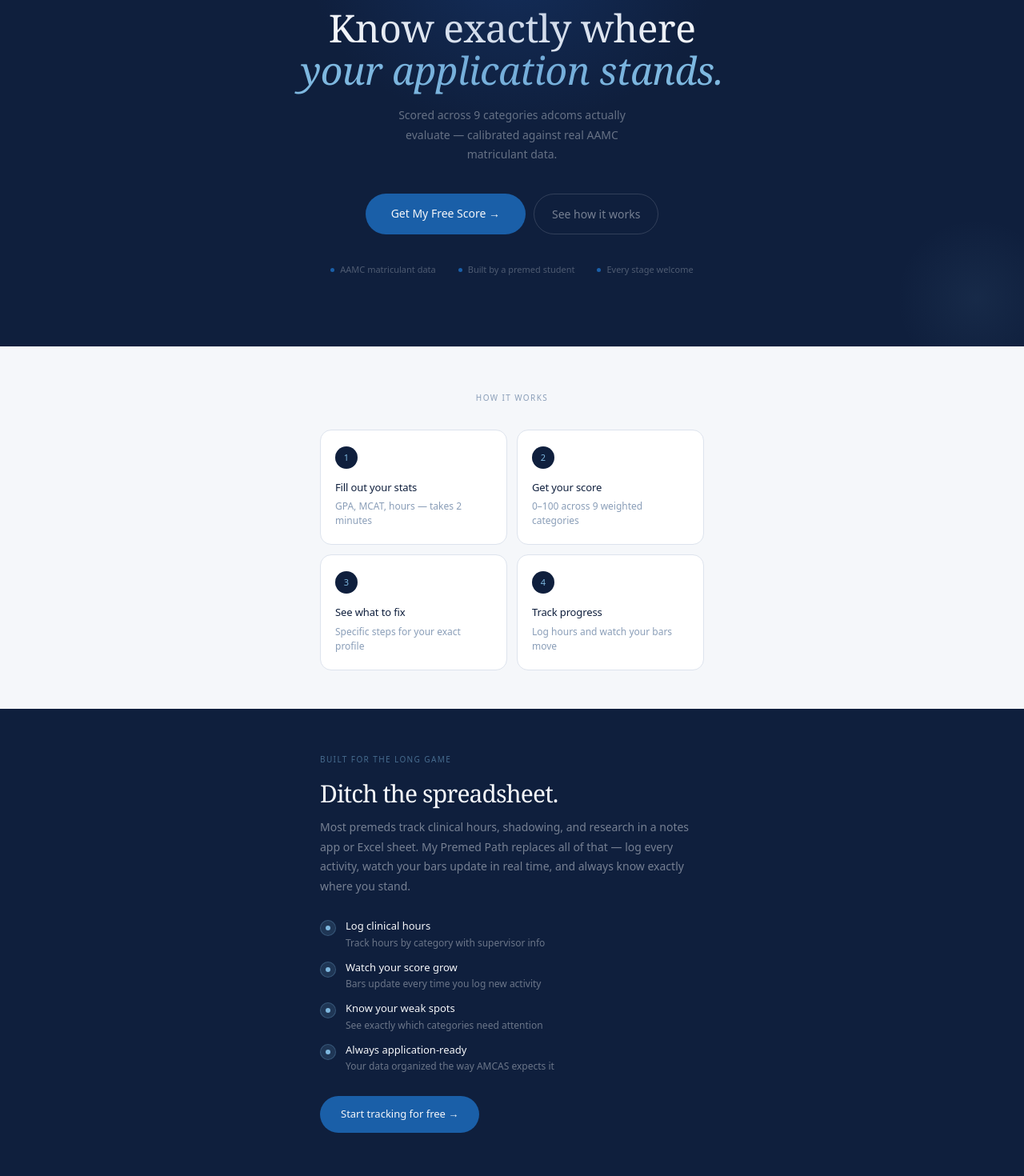
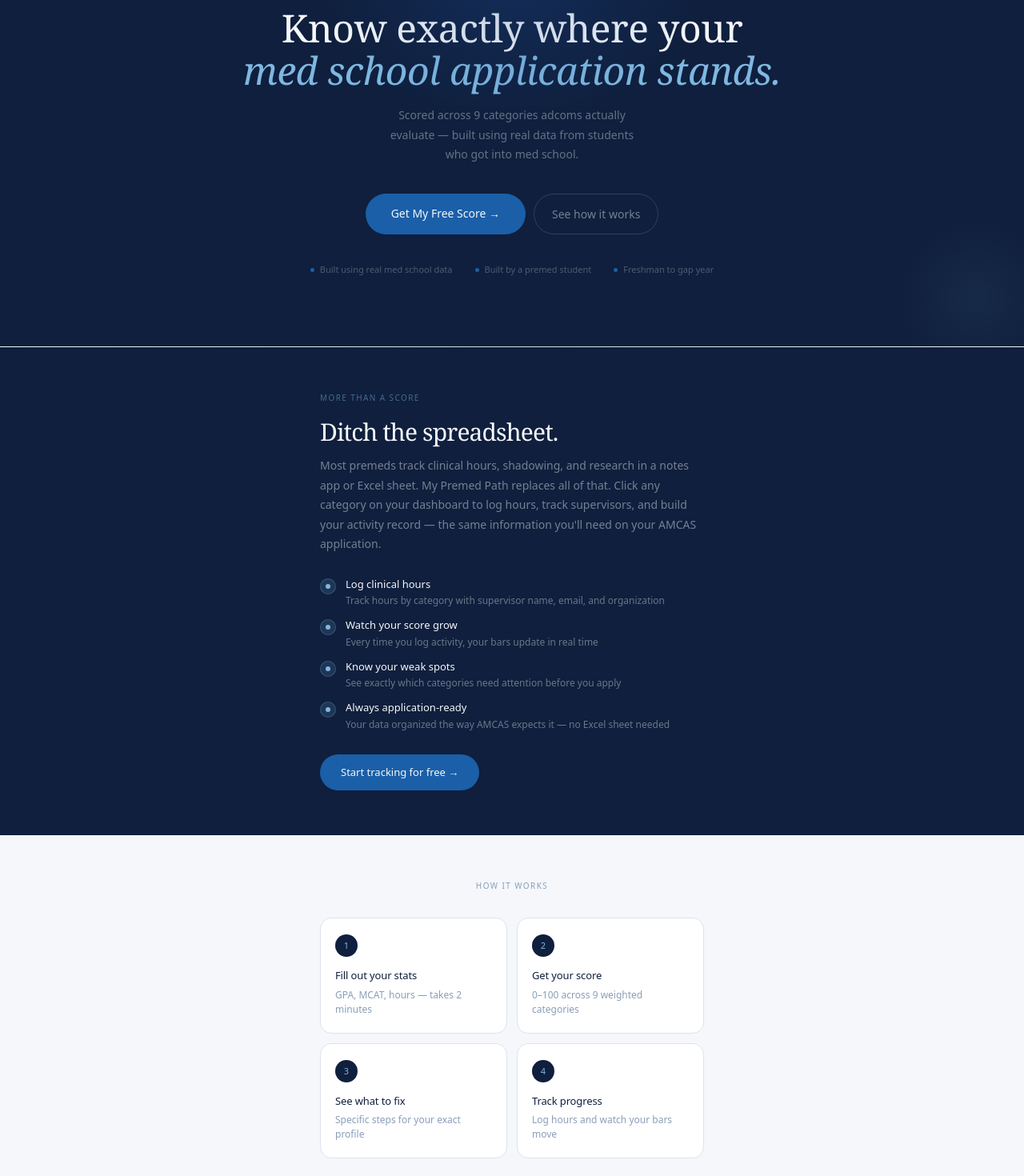
Before and after one commit to themix5651-hub/premed-project, a Next.js app: page / in a window 1280 px wide. Shown: the part 220-1690 px from the top of the page at 80% size. Built offline with nearby package versions, Linux system fonts and the light colour scheme; no server answers.

Commit message:
home page copy updates and tracking section reorder

```diff
--- a/app/page.tsx
+++ b/app/page.tsx
@@ -21,61 +21,30 @@
         background: '#0f1f3d', padding: '80px 40px 88px',
         textAlign: 'center', position: 'relative', overflow: 'hidden'
       }}>
-        <div style={{
-          position: 'absolute', top: -80, left: '50%', transform: 'translateX(-50%)',
-          width: 520, height: 400,
-          background: 'radial-gradient(ellipse, rgba(30,80,160,0.28) 0%, transparent 68%)',
-          pointerEvents: 'none'
-        }} />
-        <div style={{
-          position: 'absolute', bottom: -40, right: -40, width: 200, height: 200,
-          background: 'radial-gradient(ellipse, rgba(126,184,224,0.07) 0%, transparent 70%)',
-          pointerEvents: 'none'
-        }} />
-        <div style={{
-          display: 'inline-flex', alignItems: 'center', gap: 8,
-          background: 'rgba(126,184,224,0.1)', border: '0.5px solid rgba(126,184,224,0.22)',
-          padding: '6px 16px', borderRadius: 9999, marginBottom: 24
-        }}>
+        <div style={{ position: 'absolute', top: -80, left: '50%', transform: 'translateX(-50%)', width: 520, height: 400, background: 'radial-gradient(ellipse, rgba(30,80,160,0.28) 0%, transparent 68%)', pointerEvents: 'none' }} />
+        <div style={{ position: 'absolute', bottom: -40, right: -40, width: 200, height: 200, background: 'radial-gradient(ellipse, rgba(126,184,224,0.07) 0%, transparent 70%)', pointerEvents: 'none' }} />
+        <div style={{ display: 'inline-flex', alignItems: 'center', gap: 8, background: 'rgba(126,184,224,0.1)', border: '0.5px solid rgba(126,184,224,0.22)', padding: '6px 16px', borderRadius: 9999, marginBottom: 24 }}>
           <div style={{ width: 5, height: 5, background: '#7eb8e0', borderRadius: '50%' }} />
-          <span style={{ fontSize: 11, color: '#7eb8e0', letterSpacing: '0.05em' }}>
-            Free · No credit card · Built for MD applicants
-          </span>
+          <span style={{ fontSize: 11, color: '#7eb8e0', letterSpacing: '0.05em' }}>Free · No credit card · Built for MD applicants</span>
         </div>
-        <p style={{ fontSize: 13, color: 'rgba(245,247,250,0.4)', marginBottom: 10, letterSpacing: '0.01em' }}>
-          My Premed Path
-        </p>
+        <p style={{ fontSize: 13, color: 'rgba(245,247,250,0.4)', marginBottom: 10, letterSpacing: '0.01em' }}>My Premed Path</p>
         <h1 style={{ marginBottom: 18, lineHeight: 1.1, letterSpacing: '-0.03em' }}>
-          <span style={{ display: 'block', fontSize: 48, fontWeight: 400, color: '#f5f7fa', fontFamily: 'Georgia, serif' }}>
-            Know exactly where
-          </span>
-          <span style={{ display: 'block', fontSize: 48, fontWeight: 400, color: '#7eb8e0', fontFamily: 'Georgia, serif', fontStyle: 'italic' }}>
-            your application stands.
-          </span>
+          <span style={{ display: 'block', fontSize: 48, fontWeight: 400, color: '#f5f7fa', fontFamily: 'Georgia, serif' }}>Know exactly where your</span>
+          <span style={{ display: 'block', fontSize: 48, fontWeight: 400, color: '#7eb8e0', fontFamily: 'Georgia, serif', fontStyle: 'italic' }}>med school application stands.</span>
         </h1>
-        <p style={{
-          fontSize: 14, color: 'rgba(245,247,250,0.38)', lineHeight: 1.75,
-          maxWidth: 320, margin: '0 auto 36px'
-        }}>
-          Scored across 9 categories adcoms actually evaluate — calibrated against real AAMC matriculant data.
+        <p style={{ fontSize: 14, color: 'rgba(245,247,250,0.38)', lineHeight: 1.75, maxWidth: 320, margin: '0 auto 36px' }}>
+          Scored across 9 categories adcoms actually evaluate — built using real data from students who got into med school.
         </p>
         <div style={{ display: 'flex', gap: 10, justifyContent: 'center', flexWrap: 'wrap' }}>
-          <Link href="/intake" style={{
-            background: '#1a5fa8', color: '#f5f7fa', textDecoration: 'none',
-            padding: '14px 32px', borderRadius: 9999, fontSize: 14, fontWeight: 500
-          }}>
+          <Link href="/intake" style={{ background: '#1a5fa8', color: '#f5f7fa', textDecoration: 'none', padding: '14px 32px', borderRadius: 9999, fontSize: 14, fontWeight: 500 }}>
             Get My Free Score →
           </Link>
-          <button onClick={() => document.getElementById('how-it-works')?.scrollIntoView({ behavior: 'smooth' })} style={{
-            background: 'transparent', color: 'rgba(245,247,250,0.45)',
-            border: '0.5px solid rgba(245,247,250,0.15)', padding: '14px 22px',
-            borderRadius: 9999, fontSize: 14, cursor: 'pointer'
-          }}>
+          <button onClick={() => document.getElementById('how-it-works')?.scrollIntoView({ behavior: 'smooth' })} style={{ background: 'transparent', color: 'rgba(245,247,250,0.45)', border: '0.5px solid rgba(245,247,250,0.15)', padding: '14px 22px', borderRadius: 9999, fontSize: 14, cursor: 'pointer' }}>
             See how it works
           </button>
         </div>
         <div style={{ marginTop: 36, display: 'flex', gap: 28, justifyContent: 'center', flexWrap: 'wrap' }}>
-          {['AAMC matriculant data', 'Built by a premed student', 'Every stage welcome'].map(t => (
+          {['Built using real med school data', 'Built by a premed student', 'Freshman to gap year'].map(t => (
             <div key={t} style={{ display: 'flex', alignItems: 'center', gap: 7 }}>
               <div style={{ width: 5, height: 5, background: '#1a5fa8', borderRadius: '50%' }} />
               <span style={{ fontSize: 11, color: 'rgba(245,247,250,0.28)' }}>{t}</span>
@@ -86,10 +55,45 @@
 
       <div style={{ height: '0.5px', background: 'linear-gradient(90deg, transparent, rgba(15,31,61,0.12), transparent)' }} />
 
+      {/* TRACKING SECTION — moved up, first thing after hero */}
+      <section style={{ background: '#0f1f3d', padding: '56px 40px' }}>
+        <div style={{ maxWidth: 480, margin: '0 auto' }}>
+          <p style={{ fontSize: 10, letterSpacing: '0.14em', textTransform: 'uppercase', color: 'rgba(126,184,224,0.5)', marginBottom: 16 }}>
+            More than a score
+          </p>
+          <h2 style={{ fontFamily: 'Georgia, serif', fontSize: 30, fontWeight: 400, color: '#f5f7fa', letterSpacing: '-0.03em', lineHeight: 1.25, marginBottom: 12 }}>
+            Ditch the spreadsheet.
+          </h2>
+          <p style={{ fontSize: 14, color: 'rgba(245,247,250,0.45)', lineHeight: 1.75, marginBottom: 28 }}>
+            Most premeds track clinical hours, shadowing, and research in a notes app or Excel sheet. My Premed Path replaces all of that. Click any category on your dashboard to log hours, track supervisors, and build your activity record — the same information you'll need on your AMCAS application.
+          </p>
+          <div style={{ display: 'flex', flexDirection: 'column', gap: 12, marginBottom: 28 }}>
+            {[
+              { label: 'Log clinical hours', sub: 'Track hours by category with supervisor name, email, and organization' },
+              { label: 'Watch your score grow', sub: 'Every time you log activity, your bars update in real time' },
+              { label: 'Know your weak spots', sub: 'See exactly which categories need attention before you apply' },
+              { label: 'Always application-ready', sub: 'Your data organized the way AMCAS expects it — no Excel sheet needed' },
+            ].map(item => (
+              <div key={item.label} style={{ display: 'flex', alignItems: 'flex-start', gap: 12 }}>
+                <div style={{ width: 20, height: 20, borderRadius: '50%', background: 'rgba(126,184,224,0.15)', border: '0.5px solid rgba(126,184,224,0.25)', display: 'flex', alignItems: 'center', justifyContent: 'center', flexShrink: 0, marginTop: 2 }}>
+                  <div style={{ width: 6, height: 6, background: '#7eb8e0', borderRadius: '50%' }} />
+                </div>
+                <div>
+                  <p style={{ fontSize: 13, fontWeight: 500, color: '#f5f7fa', marginBottom: 2 }}>{item.label}</p>
+                  <p style={{ fontSize: 12, color: 'rgba(245,247,250,0.4)', lineHeight: 1.5 }}>{item.sub}</p>
+                </div>
+              </div>
+            ))}
+          </div>
+          <Link href="/intake" style={{ display: 'inline-block', background: '#1a5fa8', color: '#f5f7fa', textDecoration: 'none', padding: '13px 26px', borderRadius: 9999, fontSize: 13, fontWeight: 500 }}>
+            Start tracking for free →
+          </Link>
+        </div>
+      </section>
+
+      {/* HOW IT WORKS */}
       <section id="how-it-works" style={{ background: '#f5f7fa', padding: '56px 40px 48px' }}>
-        <p style={{ textAlign: 'center', fontSize: 10, letterSpacing: '0.14em', textTransform: 'uppercase', color: '#8a9eb8', marginBottom: 32 }}>
-          How it works
-        </p>
+        <p style={{ textAlign: 'center', fontSize: 10, letterSpacing: '0.14em', textTransform: 'uppercase', color: '#8a9eb8', marginBottom: 32 }}>How it works</p>
         <div style={{ display: 'grid', gridTemplateColumns: '1fr 1fr', gap: 12, maxWidth: 480, margin: '0 auto' }}>
           {[
             { n: '1', title: 'Fill out your stats', body: 'GPA, MCAT, hours — takes 2 minutes' },
@@ -108,57 +112,17 @@
         </div>
       </section>
 
-      <section style={{ background: '#0f1f3d', padding: '56px 40px' }}>
-        <div style={{ maxWidth: 480, margin: '0 auto' }}>
-          <p style={{ fontSize: 10, letterSpacing: '0.14em', textTransform: 'uppercase', color: 'rgba(126,184,224,0.5)', marginBottom: 16 }}>
-            Built for the long game
-          </p>
-          <h2 style={{ fontFamily: 'Georgia, serif', fontSize: 30, fontWeight: 400, color: '#f5f7fa', letterSpacing: '-0.03em', lineHeight: 1.25, marginBottom: 12 }}>
-            Ditch the spreadsheet.
-          </h2>
-          <p style={{ fontSize: 14, color: 'rgba(245,247,250,0.45)', lineHeight: 1.75, marginBottom: 28 }}>
-            Most premeds track clinical hours, shadowing, and research in a notes app or Excel sheet. My Premed Path replaces all of that — log every activity, watch your bars update in real time, and always know exactly where you stand.
-          </p>
-          <div style={{ display: 'flex', flexDirection: 'column', gap: 12, marginBottom: 28 }}>
-            {[
-              { label: 'Log clinical hours', sub: 'Track hours by category with supervisor info' },
-              { label: 'Watch your score grow', sub: 'Bars update every time you log new activity' },
-              { label: 'Know your weak spots', sub: 'See exactly which categories need attention' },
-              { label: 'Always application-ready', sub: 'Your data organized the way AMCAS expects it' },
-            ].map(item => (
-              <div key={item.label} style={{ display: 'flex', alignItems: 'flex-start', gap: 12 }}>
-                <div style={{ width: 20, height: 20, borderRadius: '50%', background: 'rgba(126,184,224,0.15)', border: '0.5px solid rgba(126,184,224,0.25)', display: 'flex', alignItems: 'center', justifyContent: 'center', flexShrink: 0, marginTop: 2 }}>
-                  <div style={{ width: 6, height: 6, background: '#7eb8e0', borderRadius: '50%' }} />
-                </div>
-                <div>
-                  <p style={{ fontSize: 13, fontWeight: 500, color: '#f5f7fa', marginBottom: 2 }}>{item.label}</p>
-                  <p style={{ fontSize: 12, color: 'rgba(245,247,250,0.4)', lineHeight: 1.5 }}>{item.sub}</p>
-                </div>
-              </div>
-            ))}
-          </div>
-          <Link href="/intake" style={{ display: 'inline-block', background: '#1a5fa8', color: '#f5f7fa', textDecoration: 'none', padding: '13px 26px', borderRadius: 9999, fontSize: 13, fontWeight: 500 }}>
-            Start tracking for free →
-          </Link>
-        </div>
-      </section>
-
+      {/* RESULTS PREVIEW */}
       <section style={{ background: '#edf1f7', padding: '0 40px 56px', borderTop: '0.5px solid #dde3ed' }}>
-        <p style={{ textAlign: 'center', fontSize: 10, letterSpacing: '0.14em', textTransform: 'uppercase', color: '#8a9eb8', paddingTop: 48, marginBottom: 24 }}>
-          What your results look like
-        </p>
+        <p style={{ textAlign: 'center', fontSize: 10, letterSpacing: '0.14em', textTransform: 'uppercase', color: '#8a9eb8', paddingTop: 48, marginBottom: 24 }}>What your results look like</p>
         <div style={{ maxWidth: 460, margin: '0 auto', borderRadius: 18, overflow: 'hidden', border: '0.5px solid #d0d9e8' }}>
           <div style={{ background: '#0f1f3d', padding: '26px 24px 22px' }}>
-            <p style={{ fontSize: 10, color: 'rgba(126,184,224,0.5)', letterSpacing: '0.1em', textTransform: 'uppercase', marginBottom: 8 }}>
-              Readiness Score
-            </p>
+            <p style={{ fontSize: 10, color: 'rgba(126,184,224,0.5)', letterSpacing: '0.1em', textTransform: 'uppercase', marginBottom: 8 }}>Readiness Score</p>
             <div style={{ display: 'flex', justifyContent: 'space-between', alignItems: 'flex-start', marginBottom: 16 }}>
               <div style={{ fontFamily: 'Georgia, serif', fontSize: 56, color: '#f5f7fa', fontWeight: 400, letterSpacing: '-0.04em', lineHeight: 1 }}>
                 74<span style={{ fontSize: 22, color: 'rgba(245,247,250,0.28)' }}>/100</span>
               </div>
-              <div style={{ background: 'rgba(126,184,224,0.12)', color: '#7eb8e0', fontSize: 11, padding: '7px 16px', borderRadius: 9999, border: '0.5px solid rgba(126,184,224,0.2)' }}>
-                Competitive
-              </div>
+              <div style={{ background: 'rgba(126,184,224,0.12)', color: '#7eb8e0', fontSize: 11, padding: '7px 16px', borderRadius: 9999, border: '0.5px solid rgba(126,184,224,0.2)' }}>Competitive</div>
             </div>
             <div style={{ background: 'rgba(126,184,224,0.07)', border: '0.5px solid rgba(126,184,224,0.14)', borderRadius: 8, padding: '10px 14px', fontSize: 12, color: 'rgba(126,184,224,0.72)', lineHeight: 1.55 }}>
               This is the window that matters most — your score today is close to what adcoms will actually see.
@@ -190,6 +154,7 @@
         </div>
       </section>
 
+      {/* CLOSING CTA */}
       <section style={{ background: '#0f1f3d', padding: '64px 40px', textAlign: 'center' }}>
         <h2 style={{ fontFamily: 'Georgia, serif', fontSize: 32, fontWeight: 400, color: '#f5f7fa', letterSpacing: '-0.03em', lineHeight: 1.25, maxWidth: 300, margin: '0 auto 10px' }}>
           Most premeds find out too late.
```
